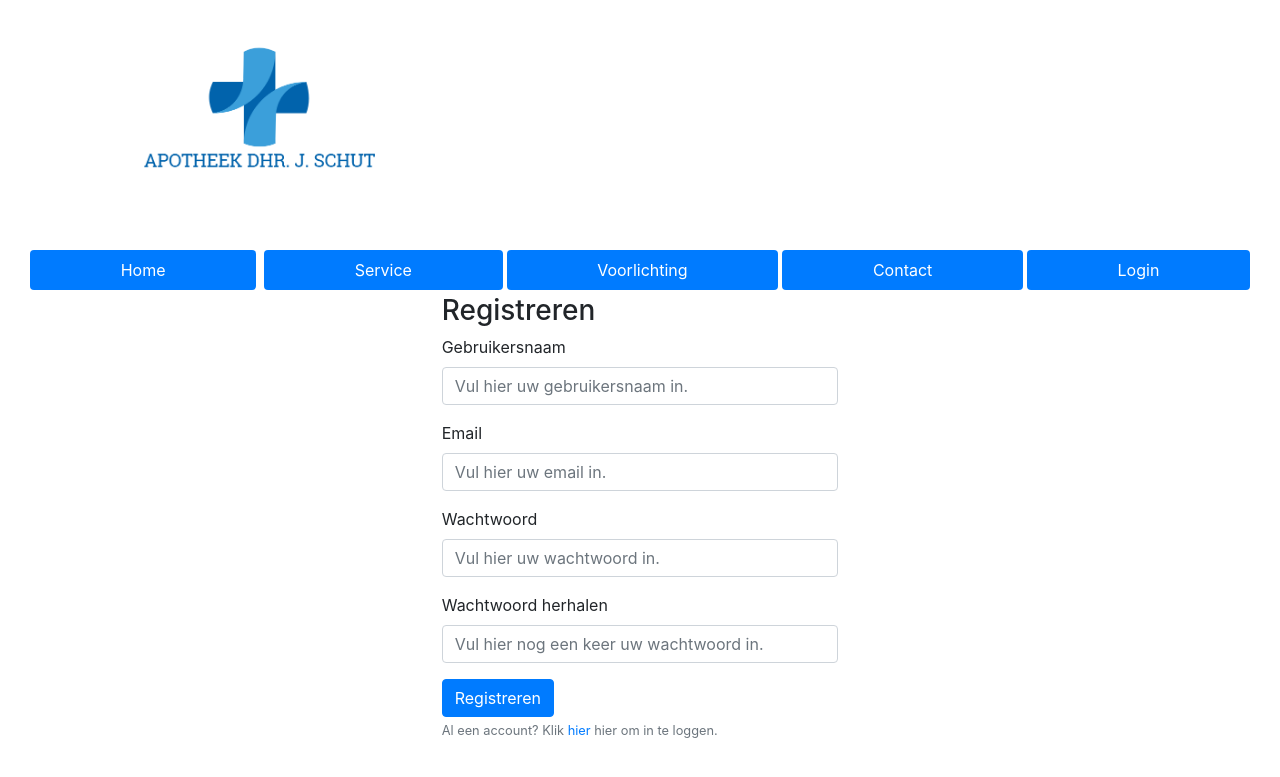
After one commit to basiking/apotheek, a PHP site: page /registreren.php in a window 1280 px wide. The commit adds this page. Shown: the top 777 px of the page. Run offline with PHP 8.4, Linux system fonts and the light colour scheme.

Commit message:
fixed some things

```diff
--- a/includes/db_connection.php
+++ b/includes/db_connection.php
@@ -8,10 +8,11 @@ function OpenCon()
         $dbpass = "admin";
         $db = "pharmacy";
 
-        //database connection
-        $conn = new mysqli($dbhost, $dbuser, $dbpass, $db) or die("Connect failed: %s\n". $conn -> error);
-
-        return  $conn;
+        $conn = mysqli_connect($dbhost, $dbuser, $dbpass, $db);
+        if (!$conn) {
+            die("Connection failed: " . mysqli_connect_error());
+        }
+        return $conn;
     }
 
 function CloseCon($conn)
--- /dev/null
+++ b/registreren.php
@@ -0,0 +1,43 @@
+<?php
+
+include "includes/db_connection.php";
+include "includes/head.inc.php";
+
+?>
+
+<div class='container-fluid col-md-4 col-md-offset-4 center_div'>
+<h3>Registreren</h3>
+    <form action="registrerensuccess.php" method="post">
+    <div class="form-group">
+    <label for="exampleInputEmail1">Gebruikersnaam</label>
+    <input type="text" class="form-control" id="exampleInputEmail1" aria-describedby="gebruikersnaam" placeholder="Vul hier uw gebruikersnaam in." name="gebruikersnaam">
+  </div>
+
+  <div class="form-group">
+    <label for="exampleInputPassword1">Email</label>
+    <input type="email" class="form-control" id="exampleInputPassword1" placeholder="Vul hier uw email in." name="email" >
+  </div>
+
+  <div class="form-group">
+    <label for="exampleInputPassword1">Wachtwoord</label>
+    <input type="password" class="form-control" id="exampleInputPassword1" placeholder="Vul hier uw wachtwoord in." name="password">
+  </div>
+
+  <div class="form-group">
+    <label for="exampleInputPassword1">Wachtwoord herhalen</label>
+    <input type="password" class="form-control" id="exampleInputPassword1" placeholder="Vul hier nog een keer uw wachtwoord in." name="passwordRepeat">
+  </div>
+
+  <button type="submit" class="btn btn-primary" name="submit">Registreren</button>
+  <small id="register" class="form-text text-muted">Al een account? Klik <a href="loginpage.php">hier</a> hier om in te loggen.</small>
+    </form>
+</div>
+
+
+    </body>
+</html>
+
+
+<?php
+  include 'includes/footer.php';
+?>
```
Also changed, not shown: includes/registreren.inc.php (deleted, +0 -32 lines), loginpage.php (+8 -5 lines).
